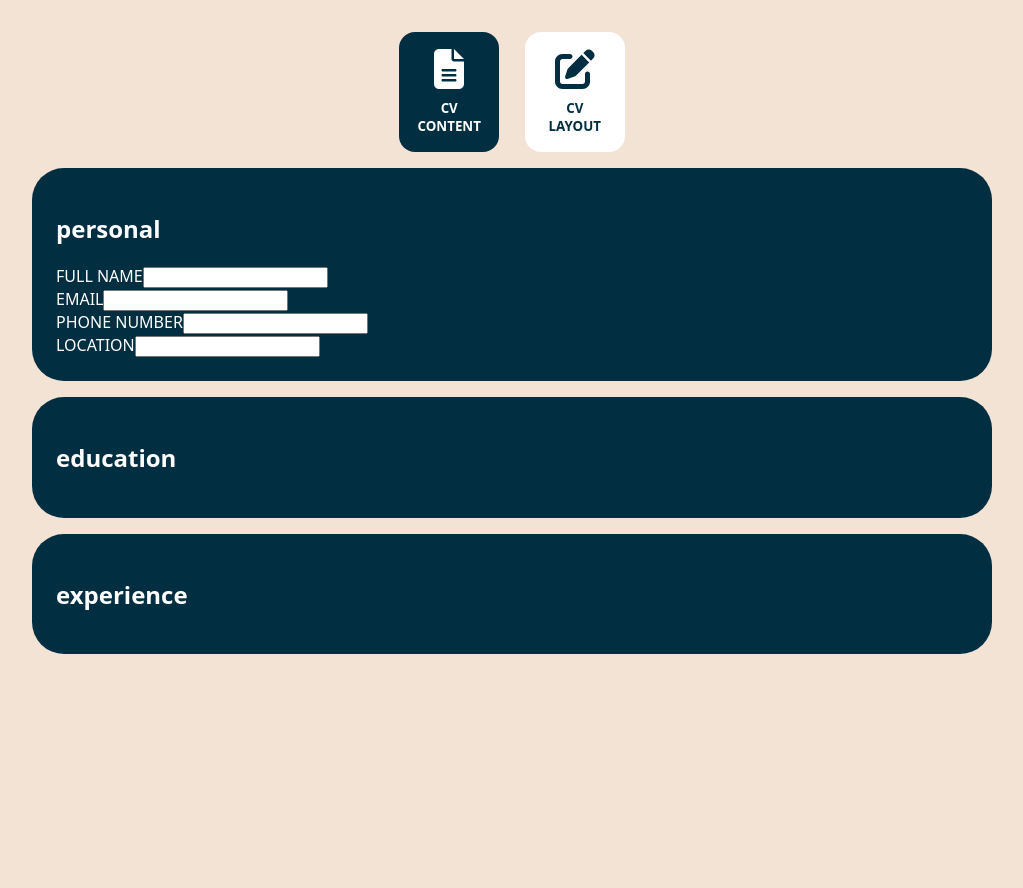
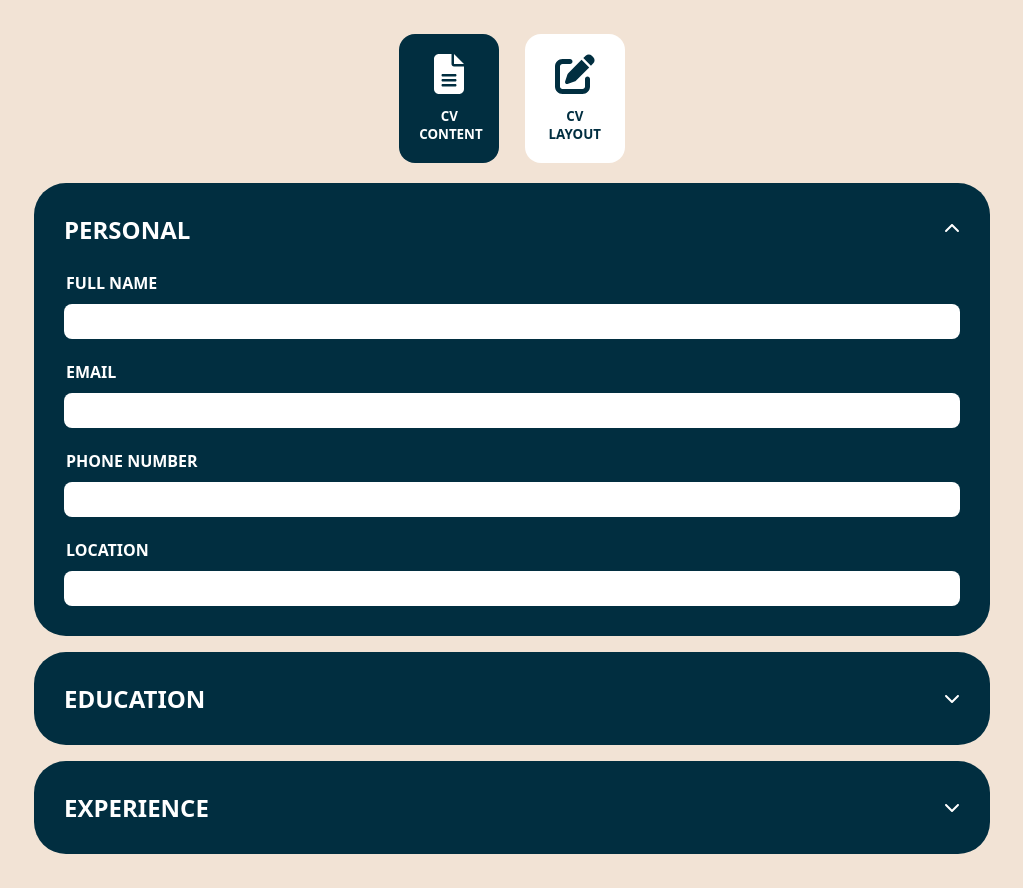
Before and after one commit to DavedCV/cv-project-react, a React (Vite) app: page / in a window 1280 px wide. Shown: the whole page, without its empty margins (128-1151 px from the left). Before the commit the page ends 800 px from the top, so only its background shows below. Built offline with nearby package versions, Linux system fonts and the light colour scheme.

Commit message:
Add more styles to the data section forms

```diff
--- a/src/components/Data.jsx
+++ b/src/components/Data.jsx
@@ -1,6 +1,8 @@
 /* eslint-disable jsx-a11y/no-noninteractive-tabindex */
 /* eslint-disable jsx-a11y/no-static-element-interactions */
 import { useState } from "react";
+import { faChevronDown } from "@fortawesome/free-solid-svg-icons";
+import { FontAwesomeIcon } from "@fortawesome/react-fontawesome";
 
 const PERSONAL_DATA = ["full name", "email", "phone number", "location"];
 const EDUCATION = ["school name", "degree", "start date", "end date"];
@@ -41,29 +43,30 @@ export default function Data() {
 function Section({ className, data, isActive, toggle }) {
   return isActive ? (
     <div
-      className={className}
+      className={`${className} active`}
       onClick={toggle()}
       onKeyUp={toggle()}
       tabIndex={0}
     >
-      <h2>{className}</h2>
+      <div className="section-header">
+        <h2>{className}</h2>
+        <FontAwesomeIcon icon={faChevronDown} />
+      </div>
       <form>
         {data.map((info) => (
           <div key={info} className={`${info}-entry`}>
-            <label htmlFor={info}>{info.toUpperCase()}</label>
+            <label htmlFor={info}>{info}</label>
             <input type="text" id={info} />
           </div>
         ))}
       </form>
     </div>
   ) : (
-    <div
-      className={className}
-      onClick={toggle}
-      onKeyUp={toggle}
-      tabIndex={0}
-    >
-      <h2>{className}</h2>
+    <div className={className} onClick={toggle} onKeyUp={toggle} tabIndex={0}>
+      <div className="section-header">
+        <h2>{className}</h2>
+        <FontAwesomeIcon icon={faChevronDown} />
+      </div>
     </div>
   );
 }
--- a/src/styles/App.css
+++ b/src/styles/App.css
@@ -35,6 +35,15 @@ body {
   gap: 1rem;
 }
 
+.main * {
+  outline: none;
+  border: 2px solid transparent;
+}
+
+.main *:is(:focus, :focus-visible) {
+  border-color: var(--secondary);
+}
+
 /* -----------------------------------------------------------------------------
 */
 
@@ -64,7 +73,6 @@ body {
 
   padding: 1rem;
 
-  border: none;
   border-radius: 1rem;
 
   font-family: var(--font);
@@ -104,3 +112,54 @@ body {
 
   border-radius: 2rem;
 }
+
+.data-section > div > .section-header {
+  display: flex;
+  justify-content: space-between;
+  align-items: center;
+}
+
+.data-section > div > .section-header > h2 {
+  margin: 0;
+  text-transform: uppercase;
+}
+
+.data-section > div.active > .section-header > svg {
+  transform: rotate(180deg);
+}
+
+.data-section > div > form {
+
+  margin-top: 1rem;
+
+  display: flex;
+  flex-direction: column;
+  justify-content: space-evenly;
+
+  gap: 1rem;
+}
+
+.data-section label {
+  display: inline-block;
+
+  font-weight: bold;
+  text-transform: uppercase;
+
+  margin-bottom: 0.5rem;
+  width: 100%;
+}
+
+.data-section input {
+  width: 100%;
+
+  padding: 0.5rem;
+
+  outline: none;
+  border: 2px solid transparent;
+
+  border-radius: 0.5rem;
+}
+
+.data-section input:is(:active, :focus) {
+  border-color: var(--secondary);
+}
```
